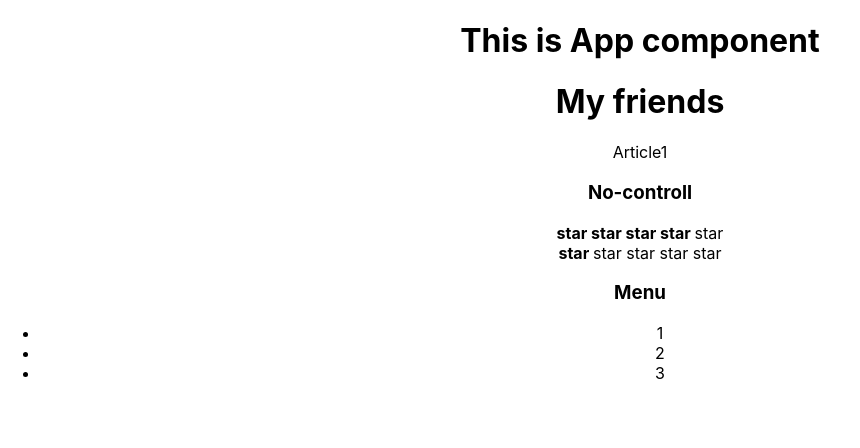
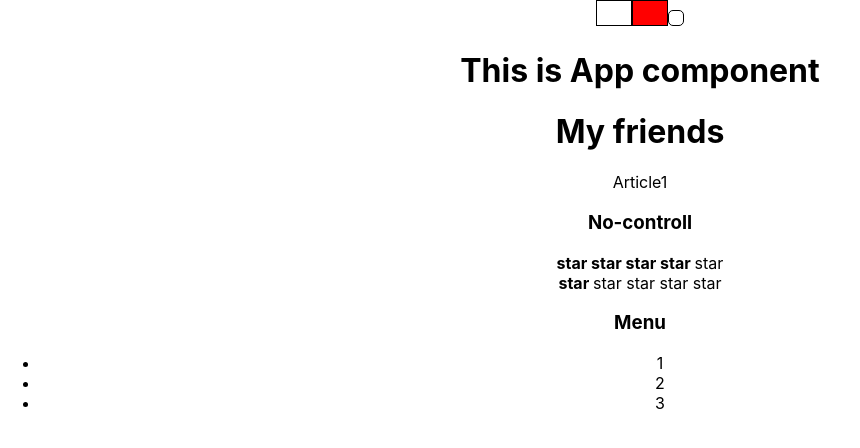
Before and after one commit to Vance051/incubator, a React (Create React App) app in the folder my-app/: page / in a window 1280 px wide. Shown: the top 448 px of the page, without its empty margins (0-860 px from the left). Built offline with nearby package versions, Linux system fonts and the light colour scheme.

Commit message:
урок 08, add OnOff component

```diff
--- a/my-app/src/App.tsx
+++ b/my-app/src/App.tsx
@@ -4,13 +4,16 @@ import {UncontrolledRating} from "./Components/UncontrolledRating/UncontrolledRa
 import {UncontrolledAccordion} from "./Components/UncontrolledAccordion/UncontrolledAccordion";
 import {Rating, RatingValueType} from "./Components/Rating/Rating";
 import {Accordion} from "./Components/Accordion/Accordion";
+import {OnOff} from "./Components/OnOff/OnOff";
 
 function App() {
     console.log('App render')
     let [ratingValue, setRatingValue] = useState<RatingValueType>(1)
     let [collapsed, setCollapsed] = useState(false)
+    let [on, setOn] = useState(false)
     return (
         <div className="App">
+            <OnOff on={on} setOn={setOn}/>
             <PageTitle title={"This is App component"}/>
             <PageTitle title={"My friends"}/>
             Article1
--- /dev/null
+++ b/my-app/src/Components/OnOff/OnOff.tsx
@@ -0,0 +1,44 @@
+import React, {FC} from 'react';
+
+type OnOffType = {
+    on: boolean
+    setOn:(on:boolean)=>void
+}
+export const OnOff:FC<OnOffType> = (props) => {
+    console.log('on' + props.on)
+
+    const onStyle = {
+        width: '30px',
+        height: '20px',
+        border: '1px solid black',
+        display: 'inline-block',
+        padding: '2px',
+        backgroundColor: props.on ? 'green' :'white'
+    }
+    const offStyle = {
+        width: '30px',
+        height: '20px',
+        border: '1px solid black',
+        display: 'inline-block',
+        padding: '2px',
+        backgroundColor: props.on ? 'white' :'red'
+    }
+    const indicatorStyle = {
+        width: '10px',
+        height: '10px',
+        borderRadius: '5px',
+        border: '1px solid black',
+        display: 'inline-block',
+        padding: '2px',
+        backgroundColor: props.on ? 'green' :'white'
+    }
+
+    return (
+
+        <div>
+<div style={onStyle} onClick={()=>{props.setOn(true)}}></div>
+<div style={offStyle} onClick={()=>{props.setOn(false)}}></div>
+<div style={indicatorStyle}></div>
+        </div>
+    );
+};
```
